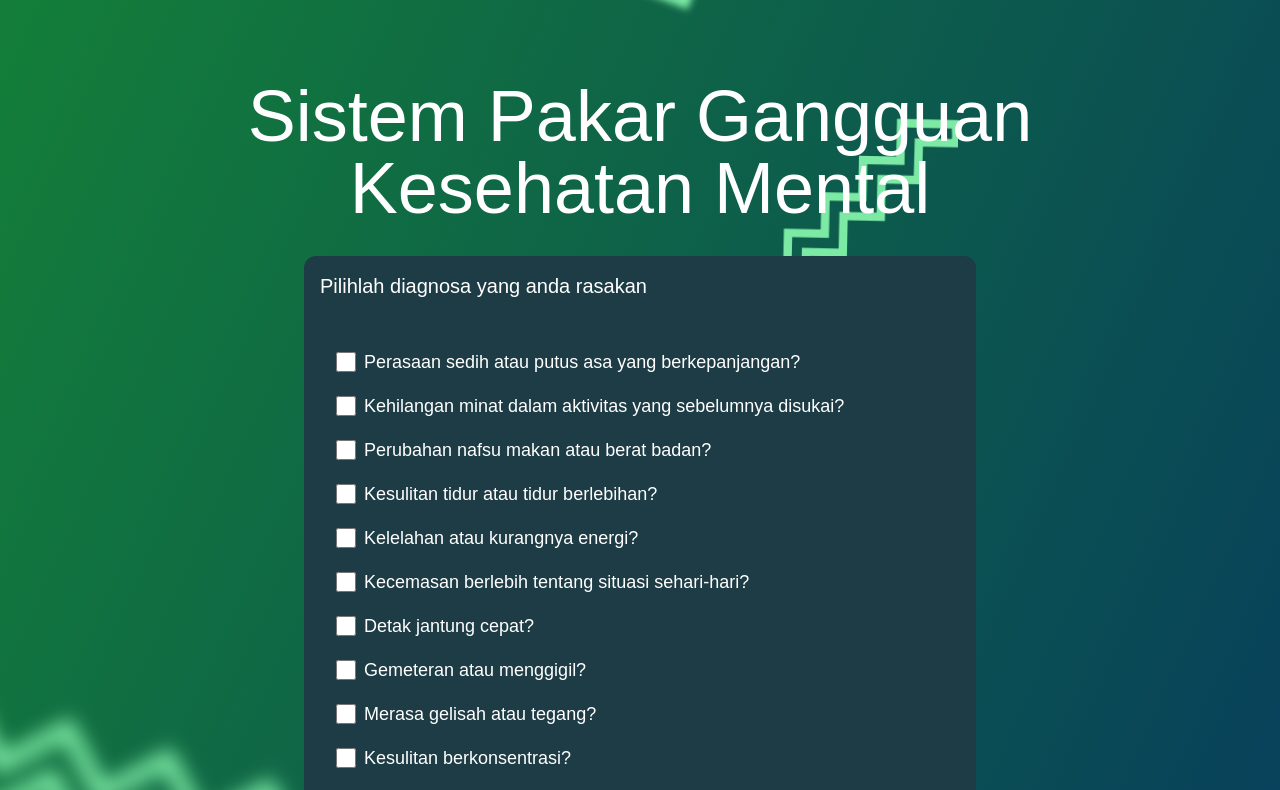
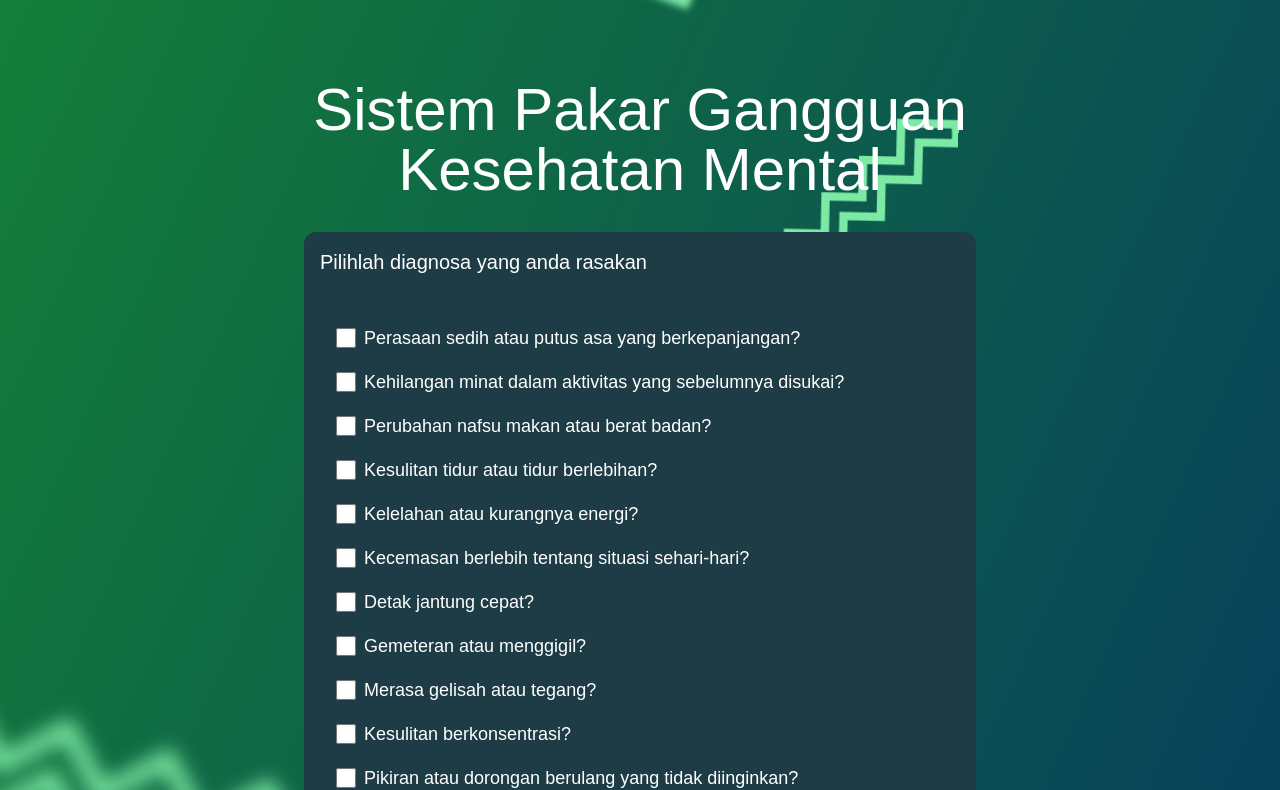
Before and after one commit to Dbrandlazz/SIP2, a Next.js app: page / in a window 1280 px wide. Shown: the top 790 px of the page. Built offline with nearby package versions, Linux system fonts and the light colour scheme; a web font is replaced by a local one.

Commit message:
small on phone

```diff
--- a/src/app/page.tsx
+++ b/src/app/page.tsx
@@ -35,7 +35,7 @@ const Diagnosis: React.FC = () => {
 
   return (
     <div className=" py-12 px-4 sm:px-6 lg:px-8">
-      <div className="mt-8 text-center text-7xl text-white">
+      <div className="mt-8 text-center text-7xl text-white md:text-6xl">
           <p>
             Sistem Pakar Gangguan
           </p>
```
